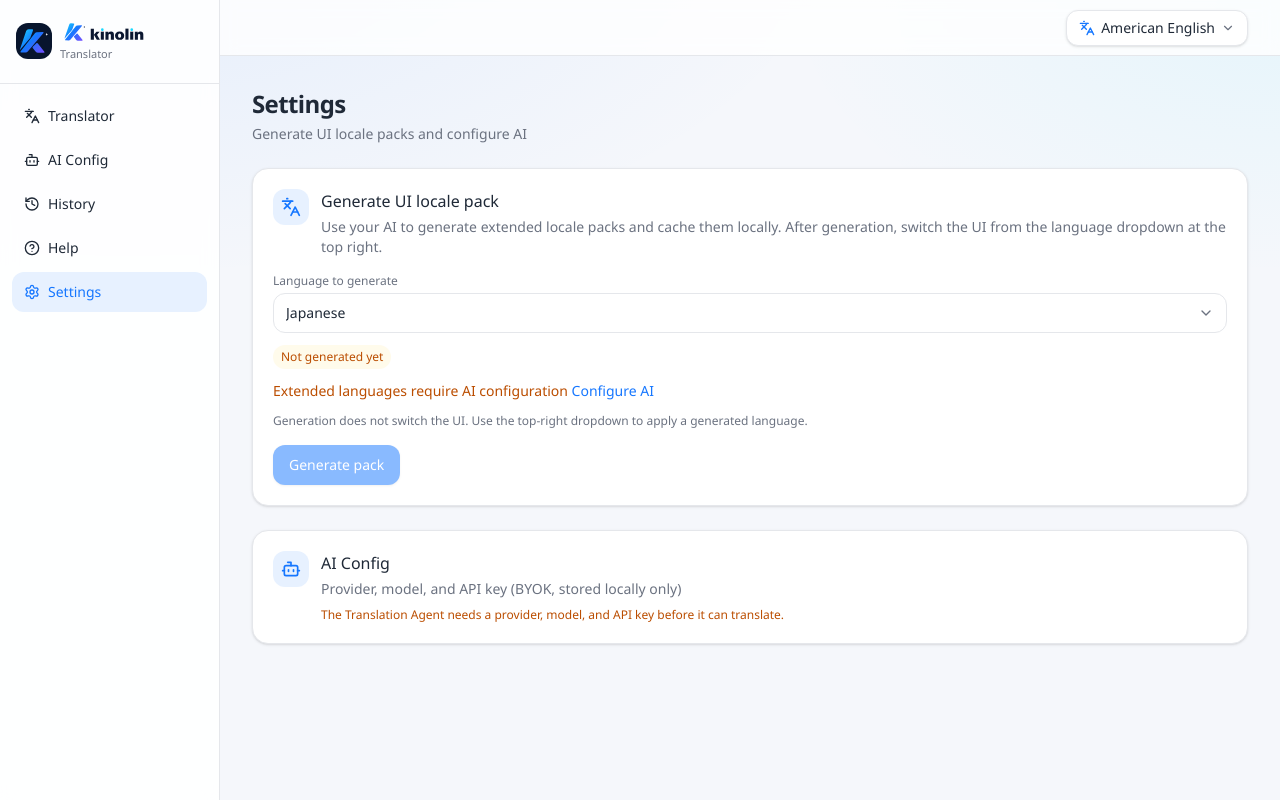
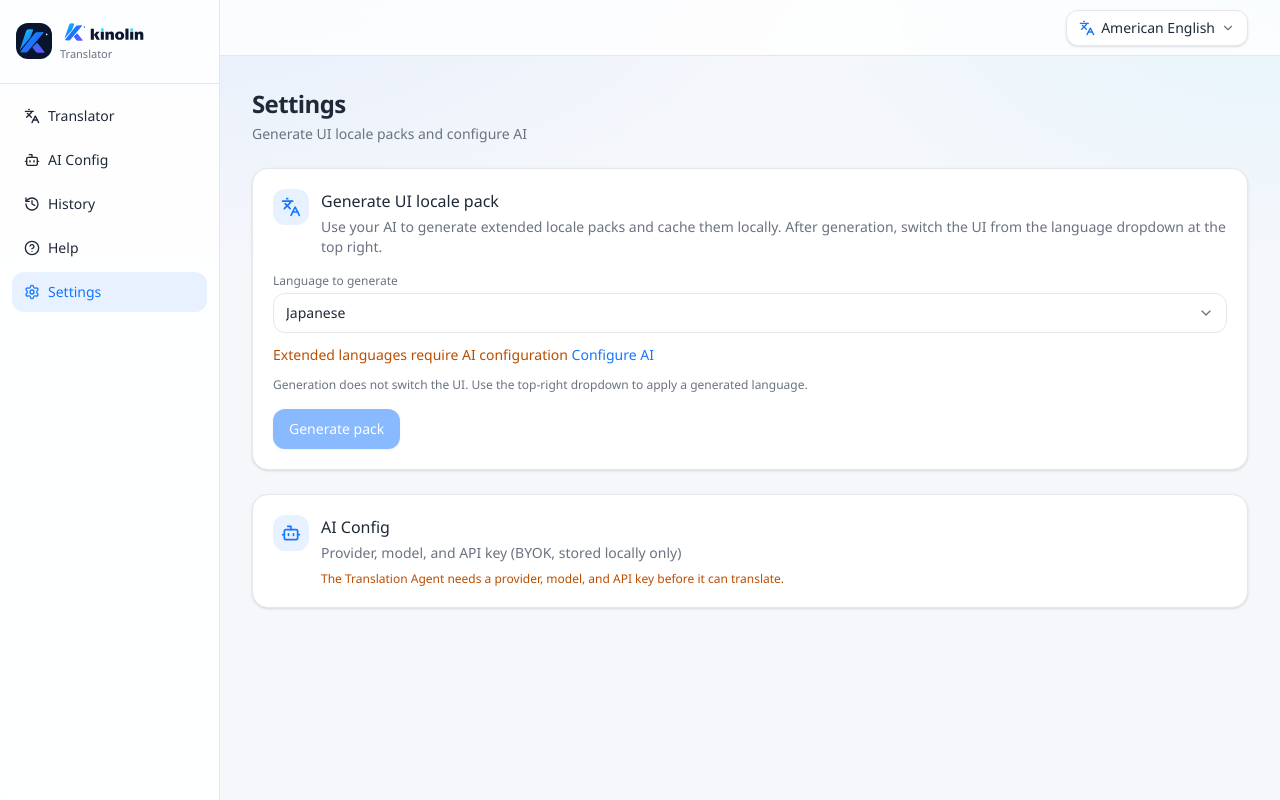
Before and after one commit to zhouzhiouhub/translator, a Next.js app: page /en-US/settings in a window 1280 px wide. Built offline with nearby package versions, Linux system fonts and the light colour scheme.

Commit message:
移除冗余状态标签：从设置面板中删除状态标签的生成逻辑和相关 UI 元素，简化组件结构，提升代码可读性和维护性。

```diff
--- a/src/components/settings/settings-panel.tsx
+++ b/src/components/settings/settings-panel.tsx
@@ -11,7 +11,6 @@ import { useAppStore } from "@/stores/app";
 import { useUiLocaleStore } from "@/stores/ui-locale";
 import { useRouteLocale } from "@/i18n/use-route-locale";
 import { isFixedUiLocale, type UiLocale } from "@/i18n/ui-locales";
-import { cn } from "@/lib/utils";
 
 export function SettingsPanel() {
   const t = useTranslations("settings");
@@ -78,14 +77,6 @@ export function SettingsPanel() {
 
   const busy = status === "generating";
   const needsAi = !isFixedUiLocale(selected) && !aiConfigured;
-  const statusLabel =
-    status === "generating"
-      ? t("statusGenerating")
-      : packKind === "builtin"
-        ? t("statusBuiltin")
-        : packKind === "cached"
-          ? t("statusCached")
-          : t("statusNeedGenerate");
 
   return (
     <PageContainer>
@@ -116,21 +107,6 @@ export function SettingsPanel() {
           excludeBuiltin
           onChange={(v) => setSelected(v as UiLocale)}
         />
-
-        <div className="mt-3 flex flex-wrap items-center gap-2 text-xs text-muted">
-          <span
-            className={cn(
-              "rounded-lg px-2 py-1",
-              packKind === "builtin"
-                ? "bg-slate-100"
-                : packKind === "cached"
-                  ? "bg-emerald-50 text-emerald-700"
-                  : "bg-amber-50 text-amber-700",
-            )}
-          >
-            {statusLabel}
-          </span>
-        </div>
 
         {needsAi ? (
           <p className="mt-3 text-sm text-amber-700">
```
